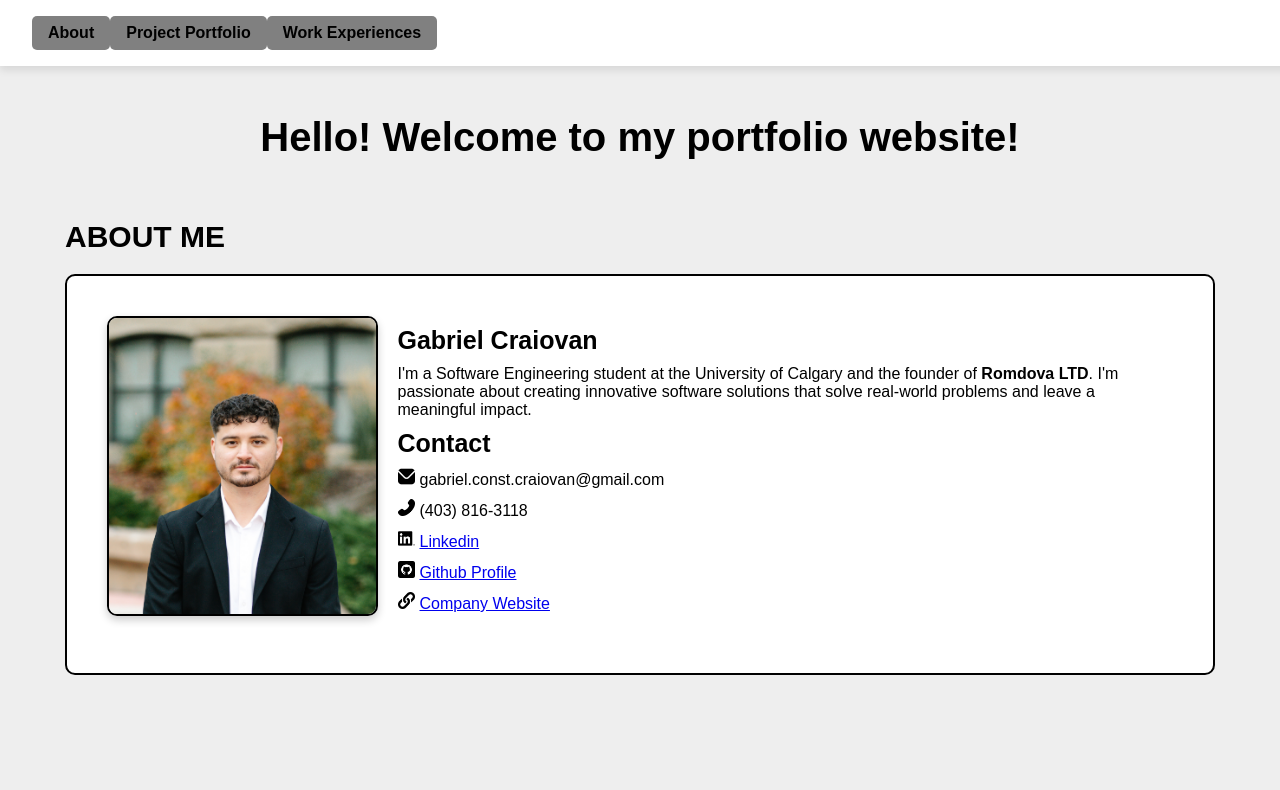
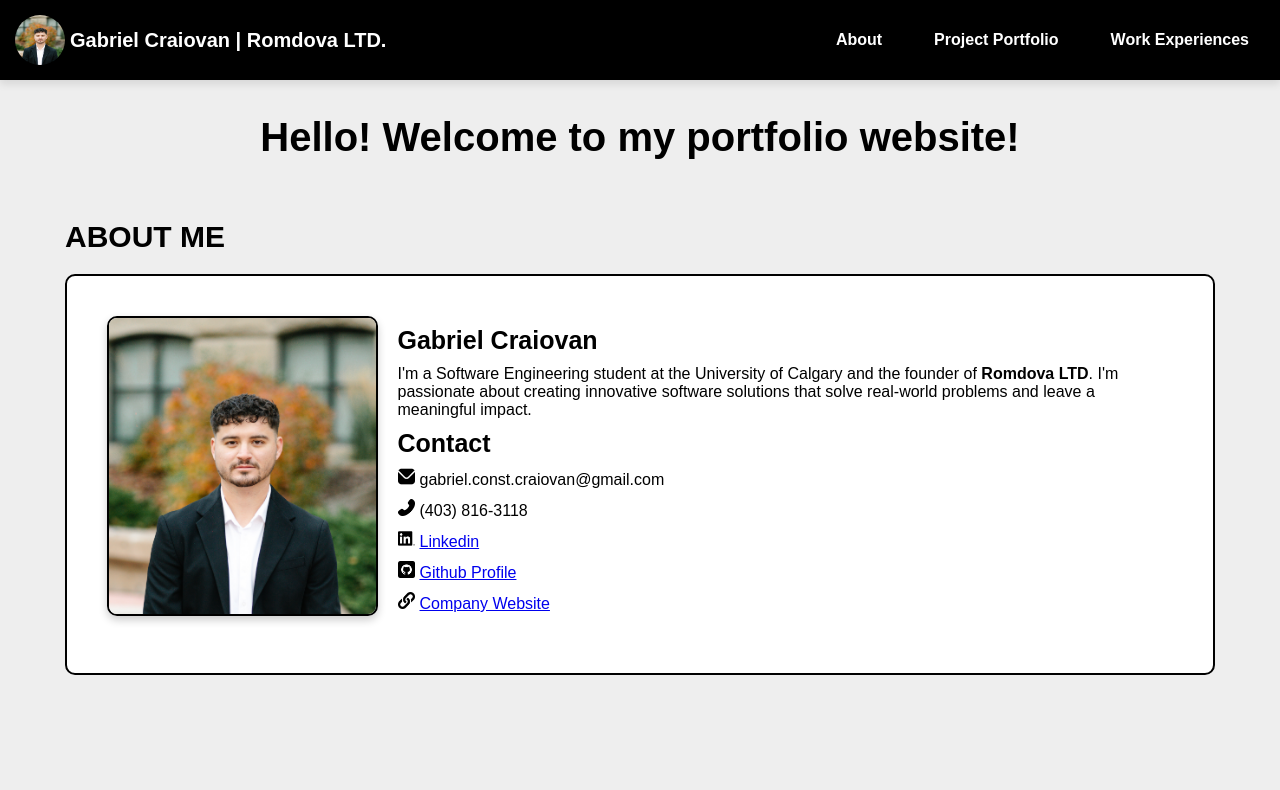
Before and after one commit to GCraio/gabriel-craiovan-project-portfolio-website, a React (Create React App) app: page / in a window 1280 px wide. Shown: the top 790 px of the page. Built offline with nearby package versions, Linux system fonts and the light colour scheme.

Commit message:
Formatted the header content

```diff
--- a/src/assets/screens/HomeScreen.js
+++ b/src/assets/screens/HomeScreen.js
@@ -5,7 +5,7 @@ function HomeScreen() {
   const handleScrollTo = (sectionClassName) => {
     const section = document.querySelector(`.${sectionClassName}`);
     if (section) {
-      const yOffset = -40;
+      const yOffset = -50;
       const yPosition =
         section.getBoundingClientRect().top + window.scrollY + yOffset;
 
@@ -18,7 +18,15 @@ function HomeScreen() {
   return (
     <main className="home_screen">
       <header className="home_header_container">
-        <div>
+        <div className="header_display_name">
+          <img
+            className="header_image"
+            src={require("../images/headshot.JPG")}
+            alt="Headshot"
+          />
+          <p style={{ fontWeight: "bold", fontSize: "20px", color: "white" }}>Gabriel Craiovan | Romdova LTD.</p>
+        </div>
+        <div style={{ marginRight: "5px" }}>
           <button
             className="initial_button"
             onClick={() => handleScrollTo("intro_section_container")}
--- a/src/assets/styles/styles.css
+++ b/src/assets/styles/styles.css
@@ -73,7 +73,7 @@ ul.technical_description li {
   border: 2px solid var(--0-color);
 }
 
-.intro_main_text{
+.intro_main_text {
   text-align: center;
   font-weight: bold;
   font-size: 40px;
@@ -124,11 +124,19 @@ ul.technical_description li {
   box-shadow: 0 4px 8px rgba(0, 0, 0, 0.2);
 }
 
-.icon_text{
+.icon_text {
   height: 17px;
   width: 17px;
   margin-right: 5px;
   align-self: center;
+}
+
+.header_image {
+  height: 50px;
+  width: 50px;
+  margin-right: 5px;
+  align-self: center;
+  border-radius: 50%;
 }
 
 .HomeScreen_work_image {
@@ -152,42 +160,43 @@ ul.technical_description li {
   flex-direction: column;
 }
 
-/* .home_header_container {
+.home_header_container {
+  position: fixed;
+  top: 0;
+  left: 0;
+  width: 100%;
   display: flex;
   justify-content: space-between;
   align-items: center;
-  padding: 1rem 2rem;
-  background-color: var(--2-color);
-} */
-
-.home_header_container {
-  position: fixed; /* Fix the header at the top of the screen */
-  top: 0; /* Position it at the very top */
-  left: 0; /* Position it at the far left */
-  width: 100%; /* Ensure it spans the entire width */
-  display: flex;
-  justify-content: space-between;
-  align-items: center;
-  padding: 1rem 2rem;
-  background-color: var(--2-color);
-  z-index: 1000; /* Ensure it appears above other elements */
-  box-shadow: 0 4px 8px rgba(0, 0, 0, 0.1); /* Optional: Add a shadow for depth */
+  background-color: var(--0-color);
+  z-index: 1000;
+  box-shadow: 0 4px 8px rgba(0, 0, 0, 0.1);
+  padding-top: 15px;
+  padding-bottom: 15px;
 }
 
 .initial_button {
   padding: 0.5rem 1rem;
   border: none;
   border-radius: 5px;
-  background-color: var(--1-color);
-  color: black;
+  background-color: var(--0-color);
+  color: white;
   font-size: 1rem;
   font-weight: bold;
   cursor: pointer;
   transition: background-color 0.3s, color 0.3s;
+  margin-inline: 10px;
 }
 .initial_button:hover {
-  background-color: var(--0-color);
-  color: white;
+  background-color: white;
+  color: black;
+}
+
+.header_display_name {
+  display: flex;
+  flex-direction: row;
+  margin-left: 15px;
+  align-items: center;
 }
 
 .image_grid {
```
